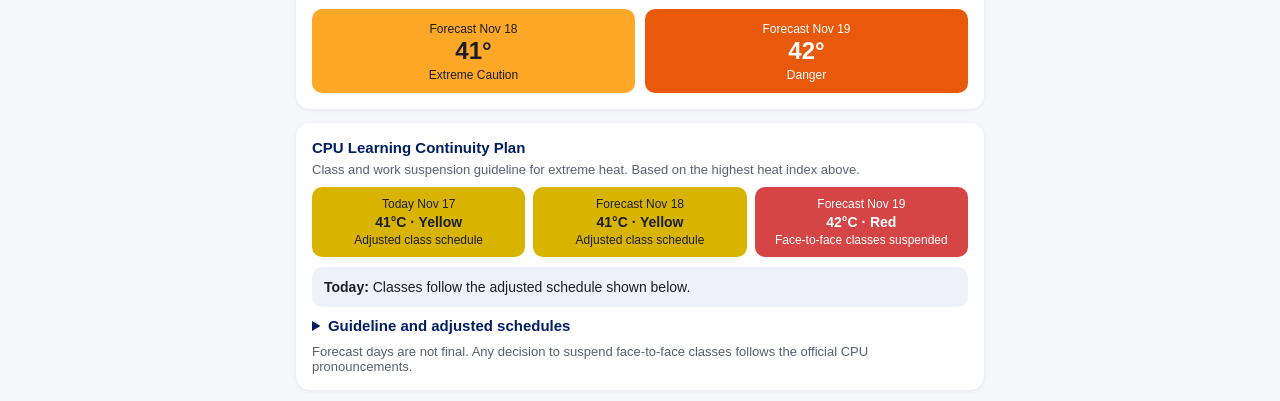
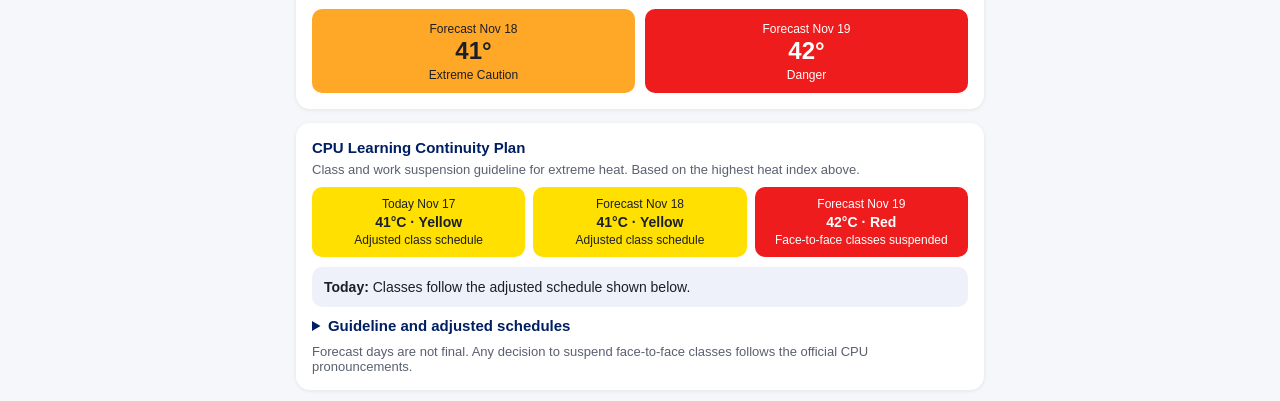
Before and after one commit to fnjalandoon/iloilo-heat-index, a plain HTML site: page index.html in a window 1280 px wide. Shown: the part 266-667 px from the top of the page. Drawn offline with Linux system fonts and the light colour scheme.

Commit message:
Brighter yellow and red for CPU plan and Danger level
Co-Authored-By: Claude Sonnet 5.5 <noreply@anthropic.com>
Claude-Session: https://claude.ai/code/session_0156vsSpnbvCEyRUo1kCZdTb

```diff
--- a/index.html
+++ b/index.html
@@ -55,7 +55,7 @@ const PLACES = {
   iloilo:    {title:"Iloilo City", tag:"Central Philippine University", cls:"", stn:"PAGASA's Iloilo City station"},
   lacarlota: {title:"La Carlota City", tag:"Hometown", cls:"home", stn:"PAGASA's La Granja station, La Carlota, Negros Occidental"},
 };
-const LV = [[52,"Extreme Danger","#c92a2a","#fff"],[42,"Danger","#e8590c","#fff"],
+const LV = [[52,"Extreme Danger","#9b0f0f","#fff"],[42,"Danger","#ee1c1c","#fff"],
             [33,"Extreme Caution","#ffa726","#1b1f2a"],[27,"Caution","#f2d600","#1b1f2a"],
             [0,"Below Caution","#d9dce3","#1b1f2a"]];
 const lv = v => LV.find(l => v >= l[0]);
@@ -63,8 +63,8 @@ const fmt = d => new Date(d + "T00:00:00").toLocaleDateString("en-US",{month:"sh
 const val = r => r.observed ?? r.forecast;
 
 
-const LCP = [[42,"Red","#d64545","#fff","Face-to-face classes suspended","Basic education and undergraduate classes are conducted online (synchronous), following the original schedule."],
-             [40,"Yellow","#d8b400","#1b1f2a","Adjusted class schedule","Classes follow the adjusted schedule shown below."],
+const LCP = [[42,"Red","#ee1c1c","#fff","Face-to-face classes suspended","Basic education and undergraduate classes are conducted online (synchronous), following the original schedule."],
+             [40,"Yellow","#ffe000","#1b1f2a","Adjusted class schedule","Classes follow the adjusted schedule shown below."],
              [0,"Green","#1f9d55","#fff","Regular class schedule","Regular class schedules."]];
 const lcp = v => LCP.find(l => v >= l[0]);
 
@@ -138,8 +138,8 @@ fetch("history.json?" + Date.now()).then(r => r.json()).then(h => {
     <div class="card legend" style="margin-top:18px">
       <span class="sw" style="background:#f2d600"></span>Caution 27 to 32 &nbsp;
       <span class="sw" style="background:#ffa726"></span>Extreme Caution 33 to 41 &nbsp;
-      <span class="sw" style="background:#e8590c"></span>Danger 42 to 51 &nbsp;
-      <span class="sw" style="background:#c92a2a"></span>Extreme Danger 52 and up
+      <span class="sw" style="background:#ee1c1c"></span>Danger 42 to 51 &nbsp;
+      <span class="sw" style="background:#9b0f0f"></span>Extreme Danger 52 and up
     </div>`;
   document.getElementById("foot").textContent =
     "Updated " + new Date(h.updated).toLocaleString("en-PH", {timeZone:"Asia/Manila"}) +
```
